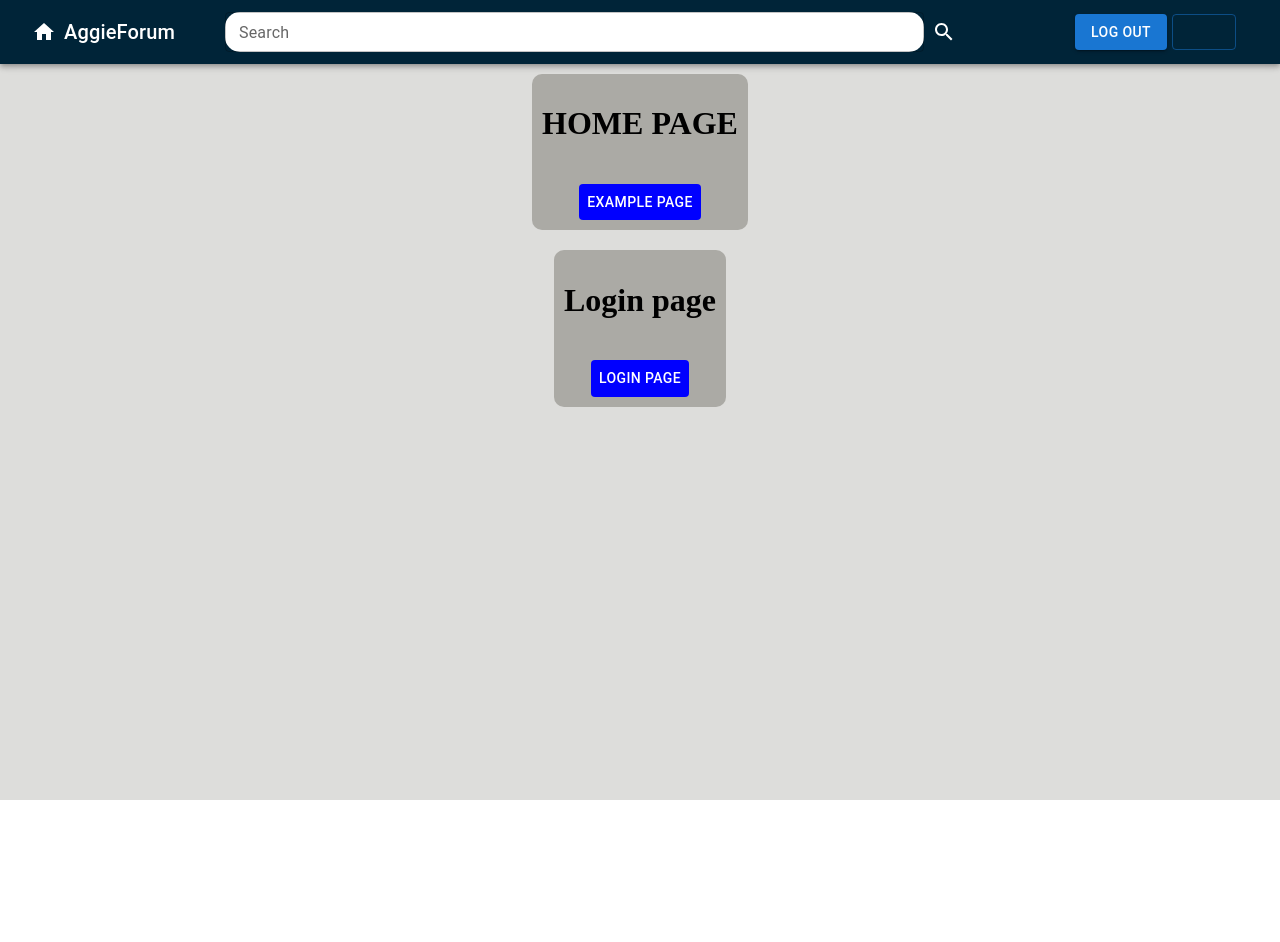
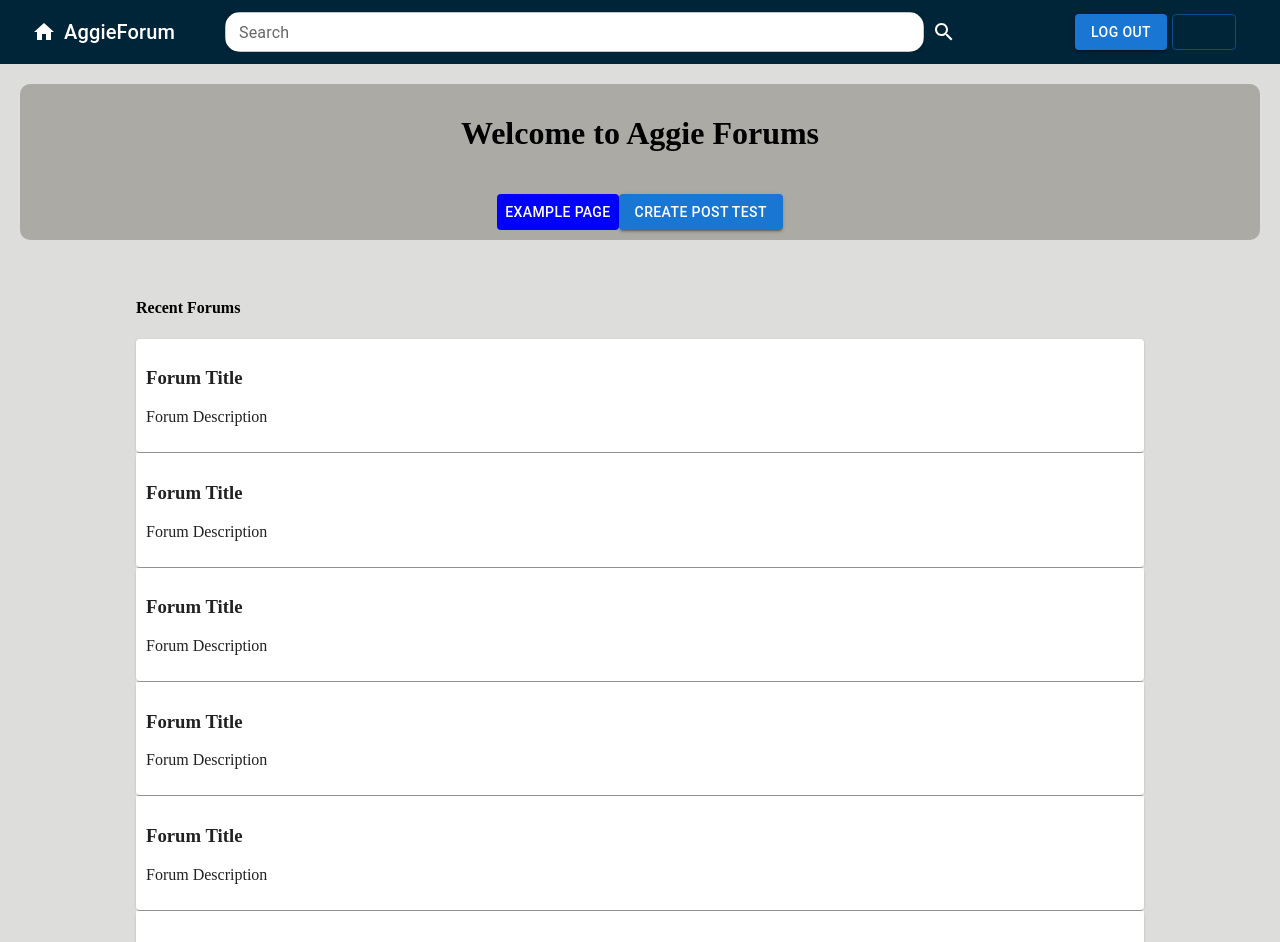
Before and after one commit to jasper-sw/cs4610-final-project, a React (Create React App) app in the folder frontend-container/aggie-forum/: page / in a window 1280 px wide. Shown: the top 942 px of the page. Before the commit the page ends 800 px from the top, so only its background shows below. Built offline with nearby package versions, Linux system fonts and the light colour scheme; no server answers.

Commit message:
More UI, need help on object creation

```diff
--- a/frontend-container/aggie-forum/src/App.js
+++ b/frontend-container/aggie-forum/src/App.js
@@ -3,30 +3,82 @@ import './App.css';
 import { Link } from 'react-router-dom';
 import { Button } from '@mui/material';
 import Navbar from './components/Navbar/navbar';
+import ForumCard from './components/ForumCard/ForumCard'
+import { Divider } from '@mui/material';
+import axios from 'axios';
+import { useEffect } from 'react';
 
 
 function App() {
+	var baseURL = process.env.REACT_APP_BASE_URL
+	if (baseURL === undefined) {
+		baseURL = 'localhost:8000'
+		console.log("baseURL env var not set, defaulting to localhost")
+	}
+	else {
+		console.log(`baseURL env var set: [${baseURL}]`)
+	}
+
+	useEffect(() => {
+		getCsrf();
+	}, []);
+
+	const getCsrf = async () => {
+		const res = await axios.get(`http://${baseURL}/csrf/`)
+		.then(res => {
+		console.log(res.data);
+		})
+	}
+
+	const whoami = async () => {
+		const res = await axios.get(`http://${baseURL}/whoami/`, {withCredentials: true})
+		.then(res => {
+		console.log(res.data);
+		})
+	}
+
+	const createPost = async () => {
+		const args = {"name": "test1asdf", "description": "test1asd", "mod_user_id": 2}
+		const res = await axios.post(`http://localhost:8000/create-subreddit/`, args)
+			.then(res => {
+				console.log(res);
+				console.log(res.data);
+			})
+	}
+
   return (
-	<div style={{backgroundColor: "#dddddb", minHeight: "100vh"}}>
-		<div style={{display: "flex", flexDirection: "column", alignItems: "center"}}>
-			<Navbar/>
-			<div style={{display: "flex", flexDirection: "column", alignItems: "center", backgroundColor: "#ABAAA5", borderRadius: "10px", margin: "10px"}}>
-				<h1 style={{display: "flex", padding: "10px"}}>HOME PAGE</h1>
+	<div>
+		<Navbar/>
+		<div style={{backgroundColor: "#dddddb", minHeight: "100vh", padding: "10px"}}>
+		<div style={{display: "flex", flexDirection: "column", alignItems: "center", backgroundColor: "#ABAAA5", borderRadius: "10px", margin: "10px"}}>
+				<h1 style={{display: "flex", padding: "10px"}}>Welcome to Aggie Forums</h1>
 				<Link to="/example-page" style={{display: "flex", padding: "10px", textDecoration: "none"}}>
 				  <Button style={{display: "flex", backgroundColor: "blue", color: "white"}}>
 					example page
 				  </Button>
+				  <Button onClick={createPost} variant="contained">CREATE POST TEST</Button>
 				</Link>
 			</div>
-			<div style={{display: "flex", flexDirection: "column", alignItems: "center", backgroundColor: "#ABAAA5", borderRadius: "10px", margin: "10px"}}>
-				<h1 style={{display: "flex", padding: "10px"}}>Login page</h1>
-				<Link to="/login" style={{display: "flex", padding: "10px", textDecoration: "none"}}>
-				  <Button style={{display: "flex", backgroundColor: "blue", color: "white"}}>
-					Login page
-				  </Button>
-				</Link>
+		<div style={{display: "flex", flexDirection: "column", marginLeft: "10%", marginRight: "10%", marginTop: "3%"}}>
+		<h4>Recent Forums</h4>
+			<div style={{display: "flex", flexDirection: "column", backgroundColor: "white", borderRadius: "10px", minWidth: "70%"}}>
+				<ForumCard />
+				<Divider />
+				<ForumCard />
+				<Divider />
+				<ForumCard />
+				<Divider />
+				<ForumCard />
+				<Divider />
+				<ForumCard />
+				<Divider />
+				<ForumCard />
+				<Divider />
+				<ForumCard />
+				<Divider />
 			</div>
 		</div>
+	</div>
 	</div>
   );
 }
--- a/frontend-container/aggie-forum/src/pages/ExamplePage/index.jsx
+++ b/frontend-container/aggie-forum/src/pages/ExamplePage/index.jsx
@@ -7,6 +7,8 @@ import Navbar from "../../components/Navbar/navbar";
 import ForumCard from "../../components/ForumCard/ForumCard";
 import { Grid } from "@mui/material";
 import { Paper } from "@mui/material";
+import { useEffect } from "react";
+import { useNavigate } from "react-router-dom";
 
 
 function ExamplePage() {
@@ -20,8 +22,34 @@ function ExamplePage() {
 	}
 	const [sample,setSample] = useState([]);
 	const [csrfToken, setCsrfToken] = useState(null);
+	const [userStatus, setUserStatus] = useState(true);
+  	const navigate = useNavigate();
+
+	const whoami = async () => {
+		const res = await axios.get(`http://${baseURL}/whoami/`, {withCredentials: true})
+		.then(res => {
+			console.log(res.data);
+			setUserStatus(res.data)
+		})
+	};
+
+	useEffect(() => {
+		whoami()
+		getCsrf()
+	}, []);
+
+	const getCsrf = async () => {
+		const res = await axios.get(`http://${baseURL}/csrf/`)
+		.then(res => {
+		  console.log(res.data);
+		})
+	  }
 
 
+	if (userStatus.isAuthenticated === false) {
+		navigate('/login')
+	} else {
+		console.log("LOGGED IN")
 		return (
 			<div style={{backgroundColor: "#dddddb", height: "100%"}}>
 				<Navbar />
@@ -86,4 +114,5 @@ function ExamplePage() {
 			</div>
 		);
 	}
+}
 export default ExamplePage;
```
Lines whose indentation alone changed are shown as unchanged.
